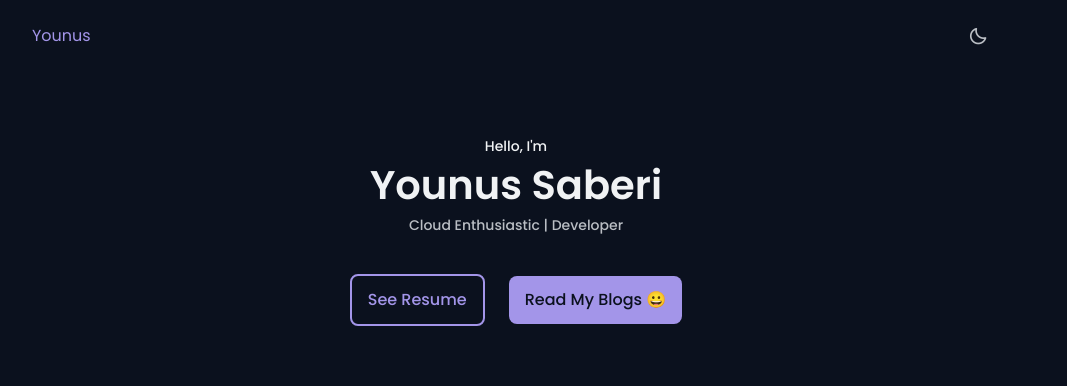
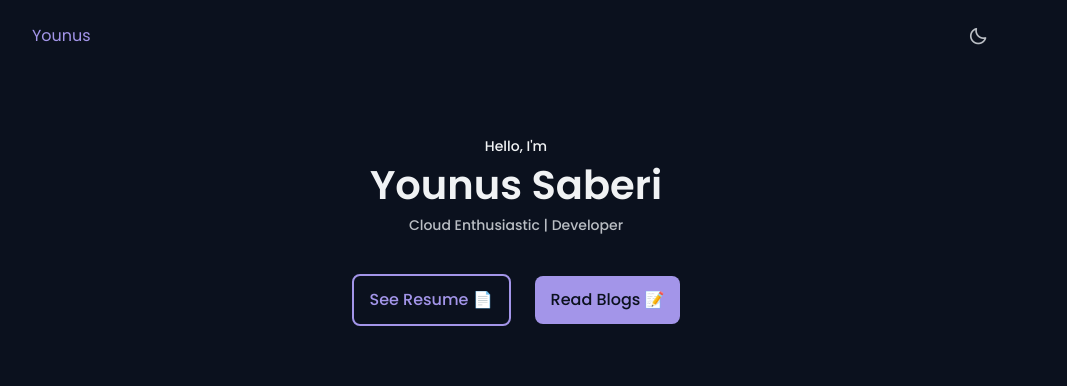
Before and after one commit to Younus-Saberi/PersonalWebsite, a plain HTML site: page index.html in a window 1280 px wide. Shown: the top 386 px of the page, without its empty margins (124-1191 px from the left). Drawn offline with nearby package versions, Linux system fonts and the light colour scheme.

Commit message:
update href for blog with emoji

```diff
--- a/index.html
+++ b/index.html
@@ -78,9 +78,9 @@
 
                         <div class="home__buttons">
                             <a download="" href="https://drive.google.com/file/d/1TLVk4vwgDLubI8zEzH9PHNYNzBotX4a0/view?usp=share_link" class="button button--ghost">
-                                See Resume
+                                See Resume 📄
                             </a>
-                            <a href="#about" class="button">Read My Blogs 😀</a>
+                            <a href="https://younuscodes.hashnode.dev/" class="button">Read Blogs 📝</a>
                         </div>
                     </div>
 
@@ -428,7 +428,7 @@
 
                 <div class="work__container container grid">
                     <div class="work__card mix web">
-                        <h3 class="=work__title">Will be updated soon!!</h3>
+                        <h3 class="=work__title">Some of My Projects</h3>
                     </div>
                     <!-- <div class="work__card mix web">
                         <img src="assets/img/schdeura.png" alt="" class="work__img">
```
